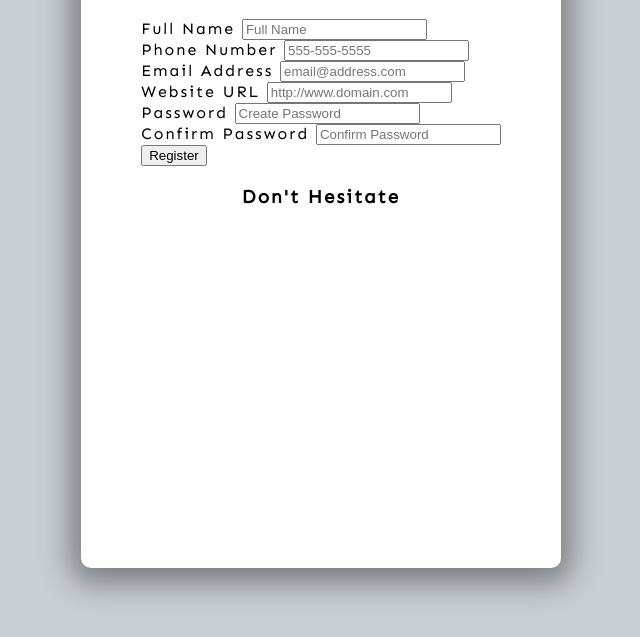
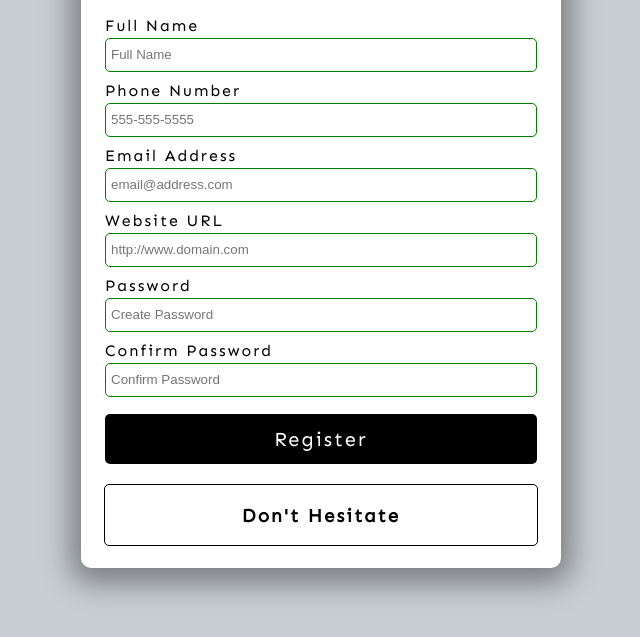
Before and after one commit to fifthnode/12-form-validator, a plain HTML site: page index.html in a window 1280 px wide. Shown: the part 147-784 px from the top of the page, without its empty margins (319-959 px from the left). Drawn offline with Linux system fonts and the light colour scheme.

Commit message:
Style the form elements

```diff
--- a/style.css
+++ b/style.css
@@ -20,8 +20,74 @@ body {
   height: 630px;
   background: white;
   display: flex;
+  box-shadow: 0 5px 30px 10px rgba(0, 0, 0, 0.4);
   flex-direction: column;
   align-items: center;
   border-radius: 10px;
-    box-shadow: 0 5px 30px 10px rgba(0, 0, 0, 0.4);
 }
+
+/* Form */
+form {
+  width: 90%;
+}
+
+.form-group {
+  height: 65px;
+}
+
+label {
+  position: relative;
+  bottom: 3px;
+}
+
+input {
+  width: 100%;
+  height: 34px;
+  padding: 5px;
+  border: 1px solid black;
+  border-radius: 5px;
+  outline: none;
+  box-sizing: border-box;
+  transition: all 0.3s;
+}
+
+input:valid {
+  border: 1px solid green;
+}
+
+input:invalid {
+  border: 1px solid red;
+}
+
+button {
+  cursor: pointer;
+  color: white;
+  background: black;
+  border: none;
+  border-radius: 5px;
+  height: 50px;
+  width: 100%;
+  font-family: 'Sen', sans-serif;
+  font-size: 20px;
+  letter-spacing: 2px;
+  margin-top: 5px;
+}
+
+button:hover {
+  filter: brightness(200%);
+  background: rgb(22, 22, 22);
+}
+
+button:focus {
+  outline: none;
+}
+
+.message-container {
+  border: 1px solid black;
+  border-radius: 5px;
+  width: 90%;
+  margin-top: 20px;
+  display: flex;
+  justify-content: center;
+  color: black;
+}
```
Also changed, not shown: index.html (indentation only). Lines whose indentation alone changed are shown as unchanged.
